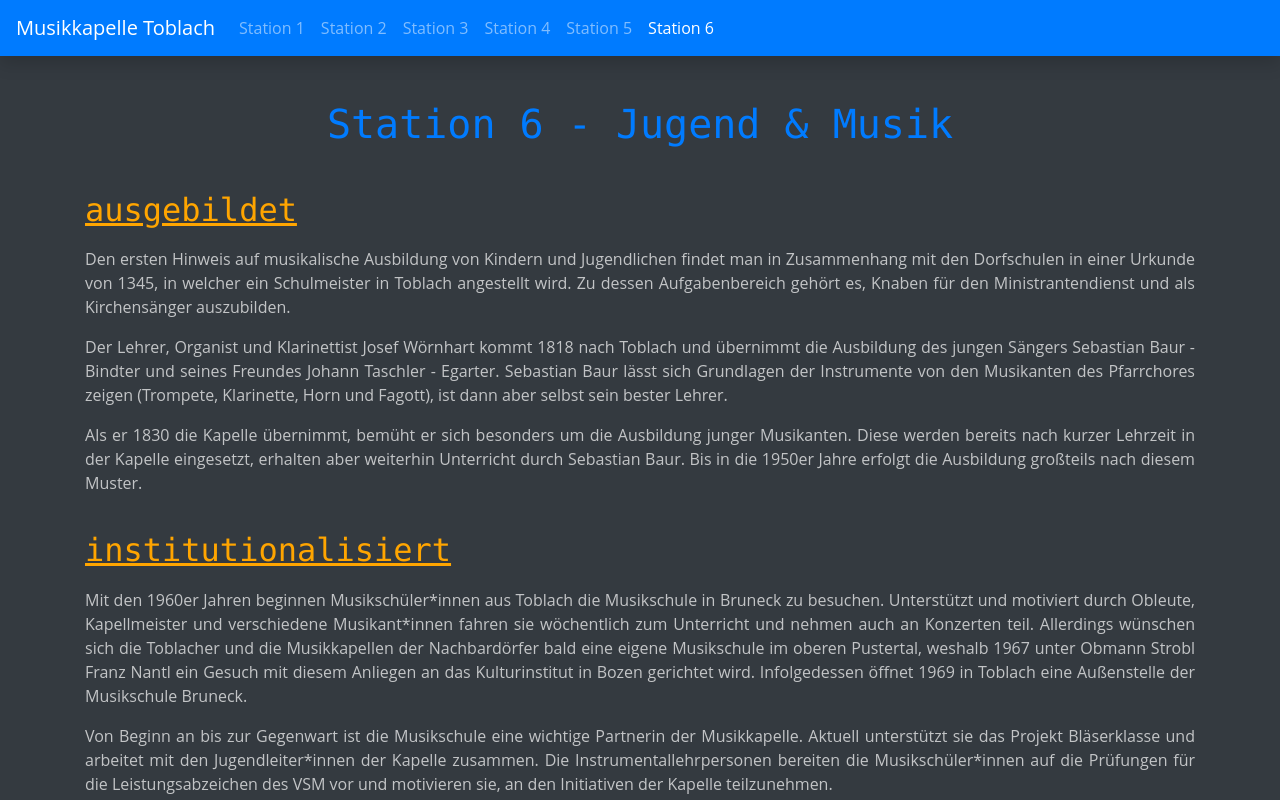
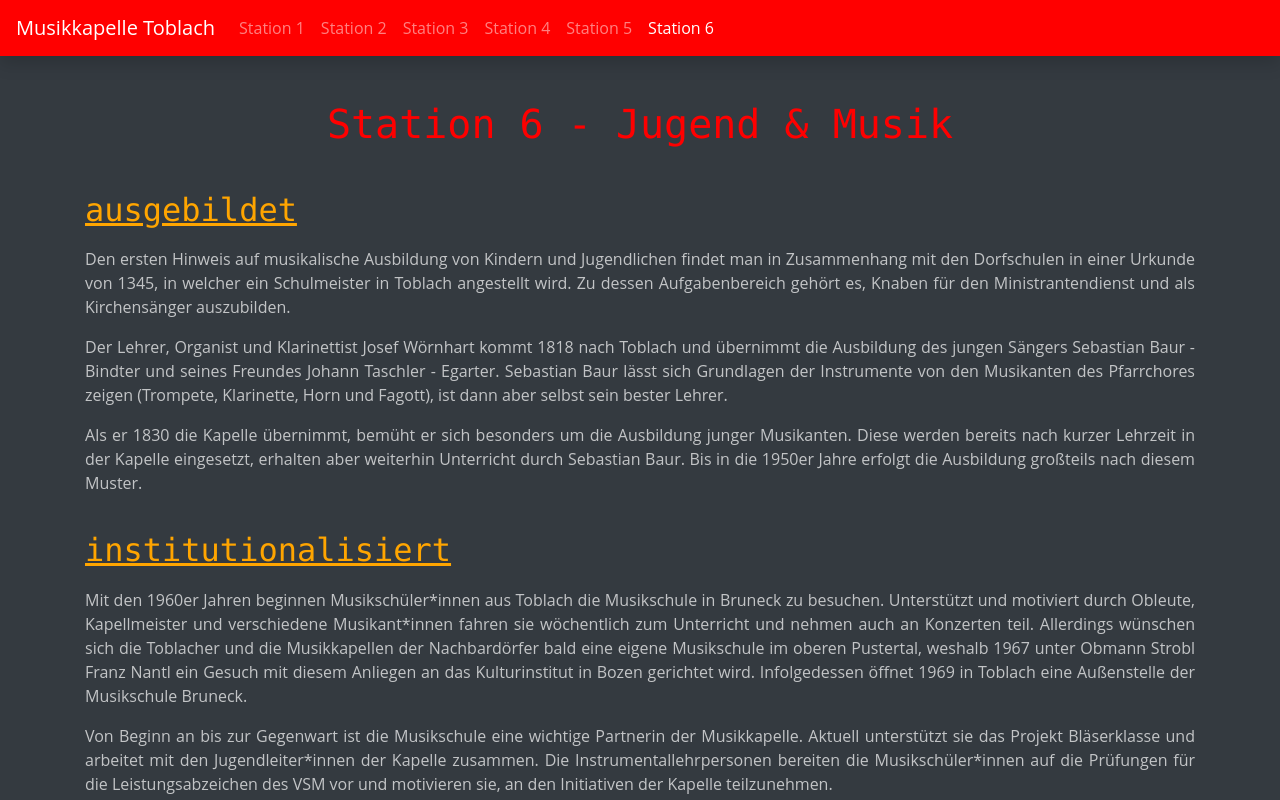
Before and after one commit to musikkapelle-toblach/musikmeile, an Angular app in the folder src/: page /stage6 in a window 1280 px wide. Shown: the top 800 px of the page. Built offline with nearby package versions, Linux system fonts and the light colour scheme.

Commit message:
[Fix] Build issues

```diff
--- a/src/src/app/blockquote/blockquote.component.html
+++ b/src/src/app/blockquote/blockquote.component.html
@@ -1,4 +1,4 @@
-<blockquote class="custom-blockquote">
+<blockquote class="border-left border-bottom border-primary p-2 custom-blockquote">
   <p class="mb-0">
     <ng-content select="[text]"></ng-content>
   </p>
--- a/src/src/app/blockquote/blockquote.component.scss
+++ b/src/src/app/blockquote/blockquote.component.scss
@@ -1,9 +1,3 @@
-@import "src/custom";
-
 .custom-blockquote {
-  @extend .border-left;
-  @extend .border-bottom;
-  @extend .border-primary;
-  @extend .p-2;
   border-bottom-left-radius: 10px;
 }
--- a/src/src/custom.scss
+++ b/src/src/custom.scss
@@ -1,4 +1,6 @@
+@import "node_modules/bootstrap/scss/functions";
+@import "node_modules/bootstrap/scss/variables";
+@import "node_modules/bootstrap/scss/mixins";
 
 $secondary: orange;
-
-@import '~bootstrap/scss/bootstrap';
+$primary: red;
--- a/src/src/styles.scss
+++ b/src/src/styles.scss
@@ -1,4 +1,5 @@
 @import 'custom';
+@import '~bootstrap/scss/bootstrap';
 /* You can add global styles to this file, and also import other style files */
 
 
```
